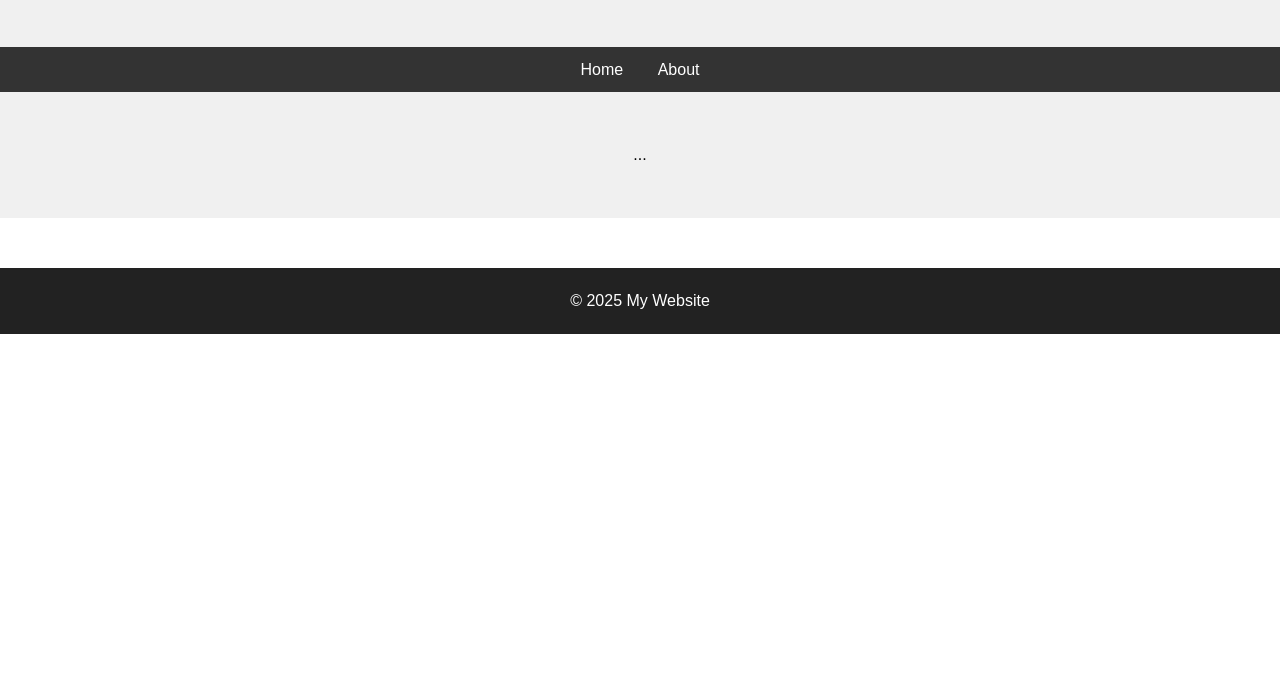
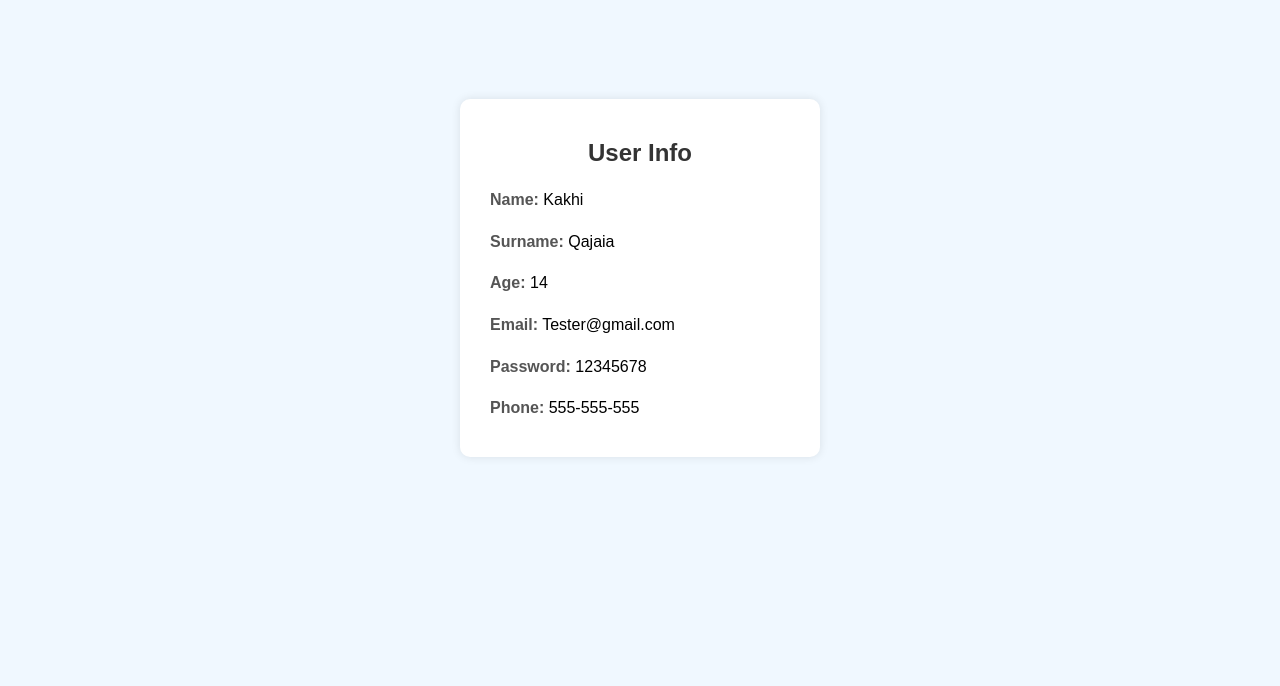
Before and after one commit to kaxipy/html-css-github-practice, a plain HTML site: page index.html in a window 1280 px wide. Shown: the part 130-816 px from the top of the page. Drawn offline with Linux system fonts and the light colour scheme.

Commit message:
სდფს

```diff
--- a/index.html
+++ b/index.html
@@ -1,24 +1,65 @@
-<!-- index.html -->
 <!DOCTYPE html>
 <html lang="en">
 <head>
-  <meta charset="UTF-8" />
-  <meta name="viewport" content="width=device-width, initial-scale=1.0" />
-  <title>GitHub Practice</title>
+  <meta charset="UTF-8">
+  <title>User Information</title>
+  <style>
+    body {
+      font-family: Arial, sans-serif;
+      background-color: #f0f8ff;
+      display: flex;
+      justify-content: center;
+      align-items: center;
+      height: 100vh;
+    }
+    .card {
+      background-color: white;
+      padding: 20px 30px;
+      border-radius: 10px;
+      box-shadow: 0 0 10px rgba(0,0,0,0.1);
+      width: 300px;
+    }
+    .card h2 {
+      text-align: center;
+      color: #333;
+    }
+    .info {
+      margin-top: 15px;
+      line-height: 1.6;
+    }
+    .info strong {
+      color: #555;
+    }
+  </style>
 </head>
 <body>
-    <link rel="stylesheet" href="style.css">
-    <section class="hero">
-    <h1>Welcome to My Site</h1>
-    <p>This is a practice project using GitHub Desktop.</p>
-    </section>
-    <nav class="navbar">
-    <a href="#">Home</a>
-    <a href="#">About</a>
-    </nav>
-    <section class="hero">...</section>
-    <footer class="footer">
-    <p>© 2025 My Website</p>
-</footer>
+
+<div class="card">
+  <h2>User Info</h2>
+  <div class="info" id="userInfo"></div>
+</div>
+
+<script>
+  const user = {
+    name: "Kakhi",
+    surname: "Qajaia",
+    age: 14,
+    email: "Tester@gmail.com",
+    password: "12345678",
+    phone: "555-555-555"
+  };
+
+  const userInfoDiv = document.getElementById("userInfo");
+
+  userInfoDiv.innerHTML = `
+    <p><strong>Name:</strong> ${user.name}</p>
+    <p><strong>Surname:</strong> ${user.surname}</p>
+    <p><strong>Age:</strong> ${user.age}</p>
+    <p><strong>Email:</strong> ${user.email}</p>
+    <p><strong>Password:</strong> ${user.password}</p>
+    <p><strong>Phone:</strong> ${user.phone}</p>
+  `;
+</script>
+
 </body>
 </html>
--- a/style.css
+++ /dev/null
@@ -1,44 +0,0 @@
-
-* {
-  margin: 0;
-  padding: 0;
-  box-sizing: border-box;
-}
-
-.hero {
-  padding: 50px;
-  background-color: #f0f0f0;
-  text-align: center;
-}
-.hero h1 {
-  font-size: 2rem;
-}
-.hero p {
-  font-size: 1rem;
-  color: #333;
-}
-
-.navbar {
-  background-color: #333;
-  padding: 10px;
-  text-align: center;
-}
-.navbar a {
-  color: white;
-  margin: 0 15px;
-  text-decoration: none;
-}
-
-.footer {
-  background-color: #222;
-  color: white;
-  padding: 20px;
-  text-align: center;
-  margin-top: 50px;
-}
-
-/* style.css */
-body {
-  font-family: sans-serif;
-  line-height: 1.6;
-}
```
